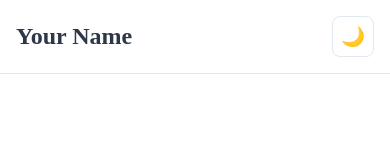
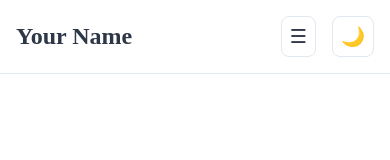
Before and after one commit to Rafinga/rafinga.github.io, a React (Vite) app: page / in a window 390 px wide. Shown: the top 160 px of the page. Built offline with nearby package versions, Linux system fonts and the light colour scheme.

Commit message:
fixing nav bar mobile bug :pray:

```diff
--- a/src/App.css
+++ b/src/App.css
@@ -43,6 +43,23 @@
   align-items: center;
   max-width: 1200px;
   margin: 0 auto;
+}
+
+.nav-controls {
+  display: flex;
+  gap: 1rem;
+  align-items: center;
+}
+
+.mobile-toggle {
+  display: none;
+  background: none;
+  border: 1px solid var(--border);
+  padding: 0.5rem;
+  border-radius: 0.5rem;
+  cursor: pointer;
+  font-size: 1.2rem;
+  color: var(--text-primary);
 }
 
 .nav-links {
@@ -205,8 +222,25 @@ h3 {
     font-size: 2rem;
   }
 
+  .mobile-toggle {
+    display: block;
+  }
+
   .nav-links {
     display: none;
+    position: absolute;
+    top: 100%;
+    left: 0;
+    right: 0;
+    background: var(--bg-primary);
+    border-top: 1px solid var(--border);
+    flex-direction: column;
+    padding: 1rem;
+    gap: 1rem;
+  }
+
+  .nav-links.mobile-open {
+    display: flex;
   }
 
   .project-grid, .experimental-grid {
--- a/src/components/Layout.jsx
+++ b/src/components/Layout.jsx
@@ -1,26 +1,39 @@
+import { useState } from 'react'
 import { Link } from 'react-router-dom'
 
-const Layout = ({ children, darkMode, setDarkMode }) => (
+const Layout = ({ children, darkMode, setDarkMode }) => {
+  const [mobileMenuOpen, setMobileMenuOpen] = useState(false)
+
+  return (
     <div className={`app ${darkMode ? 'dark' : 'light'}`}>
       <header className="header">
         <nav className="nav">
           <Link to="/" className="logo">Your Name</Link>
-        <div className="nav-links">
-          <Link to="/">Home</Link>
-          <Link to="/projects">Projects</Link>
-          <Link to="/experimental">Experimental</Link>
-          <Link to="/contact">Contact</Link>
+          <div className={`nav-links ${mobileMenuOpen ? 'mobile-open' : ''}`}>
+            <Link to="/" onClick={() => setMobileMenuOpen(false)}>Home</Link>
+            <Link to="/projects" onClick={() => setMobileMenuOpen(false)}>Projects</Link>
+            <Link to="/experimental" onClick={() => setMobileMenuOpen(false)}>Experimental</Link>
+            <Link to="/contact" onClick={() => setMobileMenuOpen(false)}>Contact</Link>
           </div>
+          <div className="nav-controls">
+            <button
+              className="mobile-toggle"
+              onClick={() => setMobileMenuOpen(!mobileMenuOpen)}
+            >
+              ☰
+            </button>
             <button
               className="theme-toggle"
               onClick={() => setDarkMode(!darkMode)}
             >
               {darkMode ? '☀️' : '🌙'}
             </button>
+          </div>
         </nav>
       </header>
       <main className="main">{children}</main>
     </div>
   )
+}
 
 export default Layout
```
Lines whose indentation alone changed are shown as unchanged.
